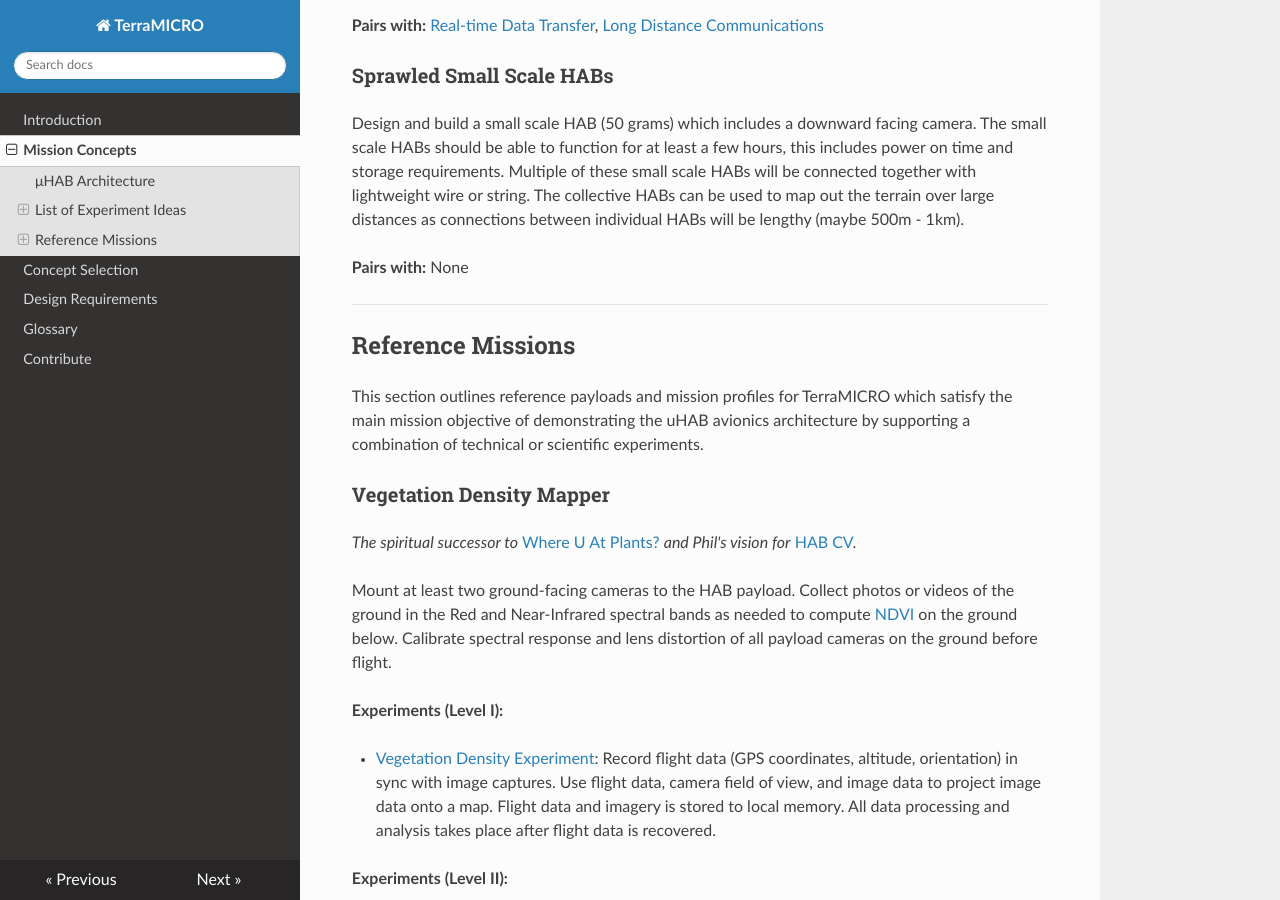
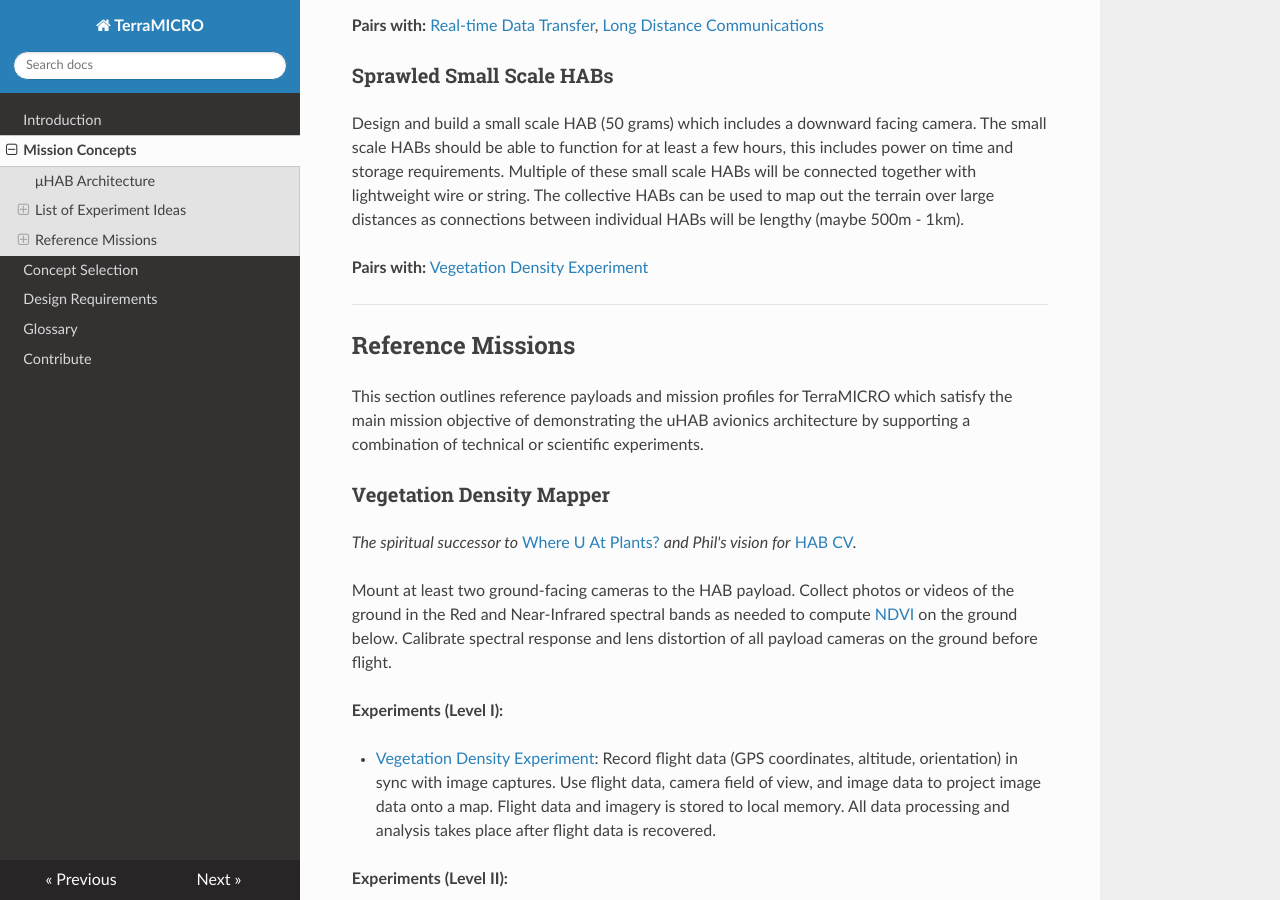
Before and after one commit to TerraHAB/TerraMICRO, an MkDocs documentation site: the page built from docs/concepts.md, in a window 1280 px wide and 900 px high, scrolled down 5603 px. Built offline with MkDocs 1.6.1, drawn with Linux system fonts in a browser that asks for light colours; nearby versions of some CDN libraries.

Commit message:
Added pairing

```diff
--- a/docs/concepts.md
+++ b/docs/concepts.md
@@ -284,7 +284,7 @@ power on time and storage requirements. Multiple of these small scale HABs will
 together with lightweight wire or string. The collective HABs can be used to map out the
 terrain over large distances as connections between individual HABs will be lengthy (maybe 500m - 1km).
 
-**Pairs with:** None
+**Pairs with:** [Vegetation Density Experiment](#vegetation-density-experiment)
 
 -------------------------------------------------------------------------------
 
```
